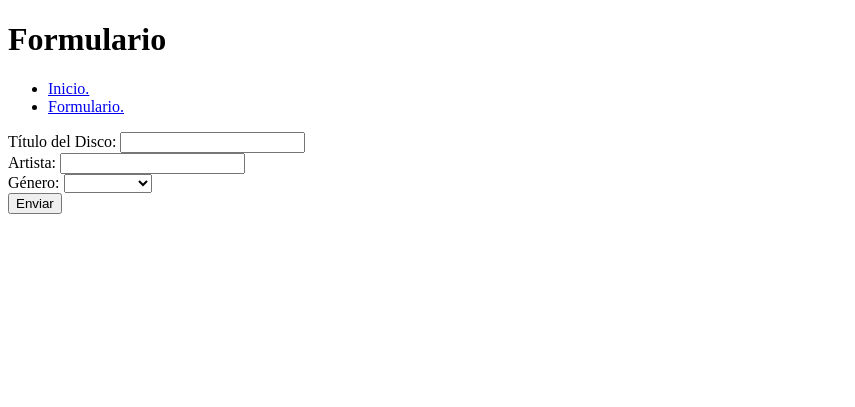
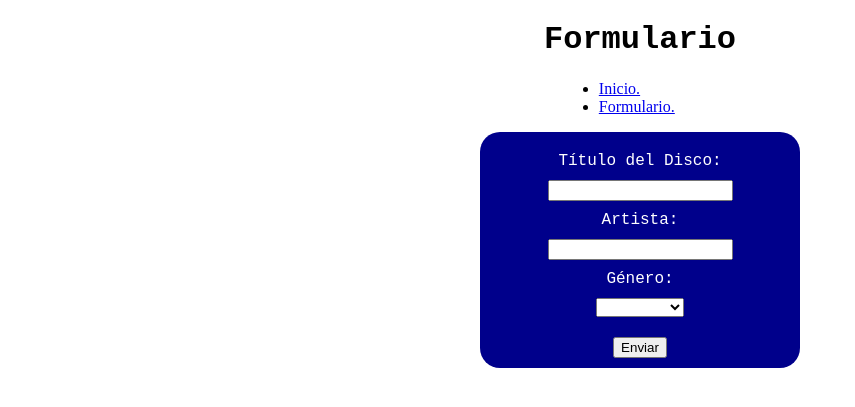
Before and after one commit to EdR13/Conexion-BD, a PHP site: page /formulario.php in a window 1280 px wide. Shown: the top 407 px of the page, without its empty margins (0-855 px from the left). Run offline with PHP 8.4, Linux system fonts and the light colour scheme.

Commit message:
Added CSS and Validations
Added CSS.
Added Favicons.
Added validations.

```diff
--- a/formulario.php
+++ b/formulario.php
@@ -5,6 +5,8 @@
         <meta http-equiv="X-UA-Compatible" content="IE=edge">
         <meta name="viewport" content="width=device-width, initial-scale=1.0">
         <title>Formulario</title>
+        <link rel="stylesheet" type="text/css" href="styles.css" />
+        <link rel="icon" type="image/x-icon" href="imgs/release.png" />
     </head>
     <body>
         <?php
@@ -42,7 +44,9 @@
                 <option value="Metal">Metal</option>
             </select>
             <br>
+            <label></label>
             <input type="submit" value="Enviar">
+            <br>
         </form>
     </body>
 </html>
--- /dev/null
+++ b/styles.css
@@ -0,0 +1,54 @@
+h1,
+h2,
+section,
+form,
+footer {
+  font-family: "Courier New", Times, serif;
+  text-align: center;
+}
+
+
+table,
+th,
+td {
+  border: 1px solid black;
+  width: 500px;
+  margin-left: auto;
+  margin-right: auto;
+  vertical-align: top;
+  border-collapse: collapse;
+  padding: 0.3em;
+  caption-side: bottom;
+  vertical-align: middle;
+  text-align: center;
+}
+
+th {
+  background-color: #00008b;
+  color: white;
+}
+
+form {
+    background-color: #00008b;
+    border-radius: 20px;
+    box-sizing: border-box;
+    height: auto;
+    padding: 10px;
+    width: 320px;
+    vertical-align: middle;
+    margin-left: auto;
+    margin-right: auto;
+}
+
+label {
+    cursor: pointer;
+    color: white;
+    display: block;
+    padding: 5px;
+    margin: 5px;
+}
+
+li {
+    text-align: left;
+    margin-left: 45%;
+  }
```
Also changed, not shown: index.php (+18 -1 lines), imgs/cds.png (added), imgs/release.png (added).
